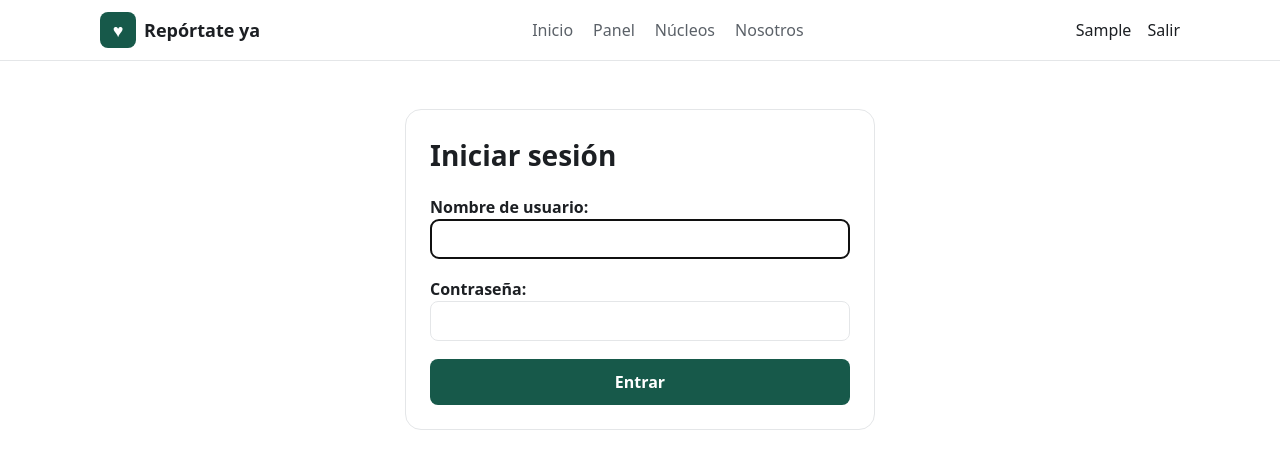
After one commit to Jorge28319/Core-5, a Django app: page /ingresar/ in a window 1280 px wide. The commit adds this page. Shown: the top 469 px of the page. Run offline with Django 5.2, Linux system fonts and the light colour scheme; the visitor is signed in with stand-in values (Sample User, id 1).

Commit message:
Agregar inicio y cierre de sesion

```diff
--- a/proyectoInicial/core/static/core/estilos.css
+++ b/proyectoInicial/core/static/core/estilos.css
@@ -92,3 +92,53 @@ main {
         width: auto;
     }
 }
+
+.tarjeta {
+    max-width: 420px;
+    margin: 24px auto;
+    padding: 24px;
+    border: 1px solid var(--borde);
+    border-radius: 16px;
+}
+
+.tarjeta h1 {
+    margin-top: 0;
+    font-size: 28px;
+}
+
+label {
+    display: block;
+    font-size: 16px;
+    font-weight: bold;
+}
+
+input {
+    width: 100%;
+    box-sizing: border-box;
+    padding: 10px 12px;
+    font-size: 16px;
+    border: 1px solid var(--borde);
+    border-radius: 8px;
+}
+
+button {
+    border: none;
+    font-family: inherit;
+    font-size: 16px;
+    cursor: pointer;
+}
+
+.tarjeta .boton {
+    width: 100%;
+    padding: 12px;
+}
+
+.enlace {
+    background: none;
+    padding: 0;
+    color: inherit;
+}
+
+.cuenta form {
+    margin: 0;
+}
--- a/proyectoInicial/core/templates/core/base.html
+++ b/proyectoInicial/core/templates/core/base.html
@@ -17,10 +17,18 @@
                 <a href="#">Núcleos</a>
                 <a href="#">Nosotros</a>
             </nav>
-            <div class="cuenta">
-                <a href="#">Iniciar sesión</a>
-                <a href="#" class="boton">Crear cuenta</a>
-            </div>
+           <div class="cuenta">
+    {% if user.is_authenticated %}
+        <span>{{ user.first_name|default:user.username }}</span>
+        <form method="post" action="{% url 'logout' %}">
+            {% csrf_token %}
+            <button type="submit" class="enlace">Salir</button>
+        </form>
+    {% else %}
+        <a href="{% url 'login' %}">Iniciar sesión</a>
+        <a href="#" class="boton">Crear cuenta</a>
+    {% endif %}
+</div>
         </div>
     </header>
     <main>
--- /dev/null
+++ b/proyectoInicial/core/templates/registration/login.html
@@ -0,0 +1,12 @@
+{% extends "core/base.html" %}
+
+{% block contenido %}
+<div class="tarjeta">
+    <h1>Iniciar sesión</h1>
+    <form method="post">
+        {% csrf_token %}
+        {{ form.as_p }}
+        <button type="submit" class="boton">Entrar</button>
+    </form>
+</div>
+{% endblock %}
--- a/proyectoInicial/proyectoInicial/settings.py
+++ b/proyectoInicial/proyectoInicial/settings.py
@@ -125,3 +125,7 @@ MAILERS = {
         'BACKEND': 'django.core.mail.backends.console.EmailBackend',
     },
 }
+
+LOGIN_URL = "login"
+LOGIN_REDIRECT_URL = "inicio"
+LOGOUT_REDIRECT_URL = "inicio"
--- a/proyectoInicial/proyectoInicial/urls.py
+++ b/proyectoInicial/proyectoInicial/urls.py
@@ -15,18 +15,14 @@ Including another URLconf
     2. Add a URL to urlpatterns:  path('blog/', include('blog.urls'))
 """
 from django.contrib import admin
-from django.urls import path
-
-urlpatterns = [
-    path('admin/', admin.site.urls),
-]
-
-from django.contrib import admin
+from django.contrib.auth import views as auth_views
 from django.urls import path
 
 from core import views
 
 urlpatterns = [
     path("admin/", admin.site.urls),
-    path("", views.inicio),
+    path("", views.inicio, name="inicio"),
+    path("ingresar/", auth_views.LoginView.as_view(), name="login"),
+    path("salir/", auth_views.LogoutView.as_view(), name="logout"),
 ]
```
